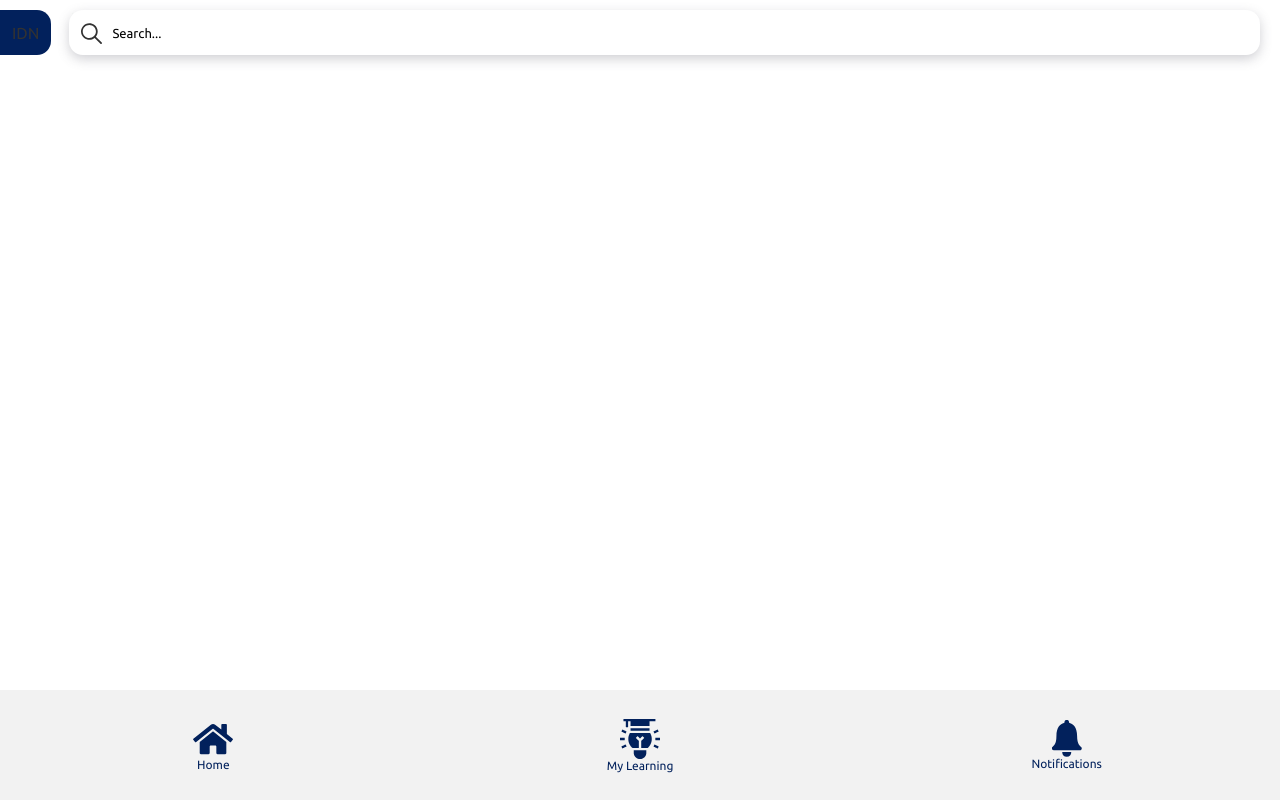
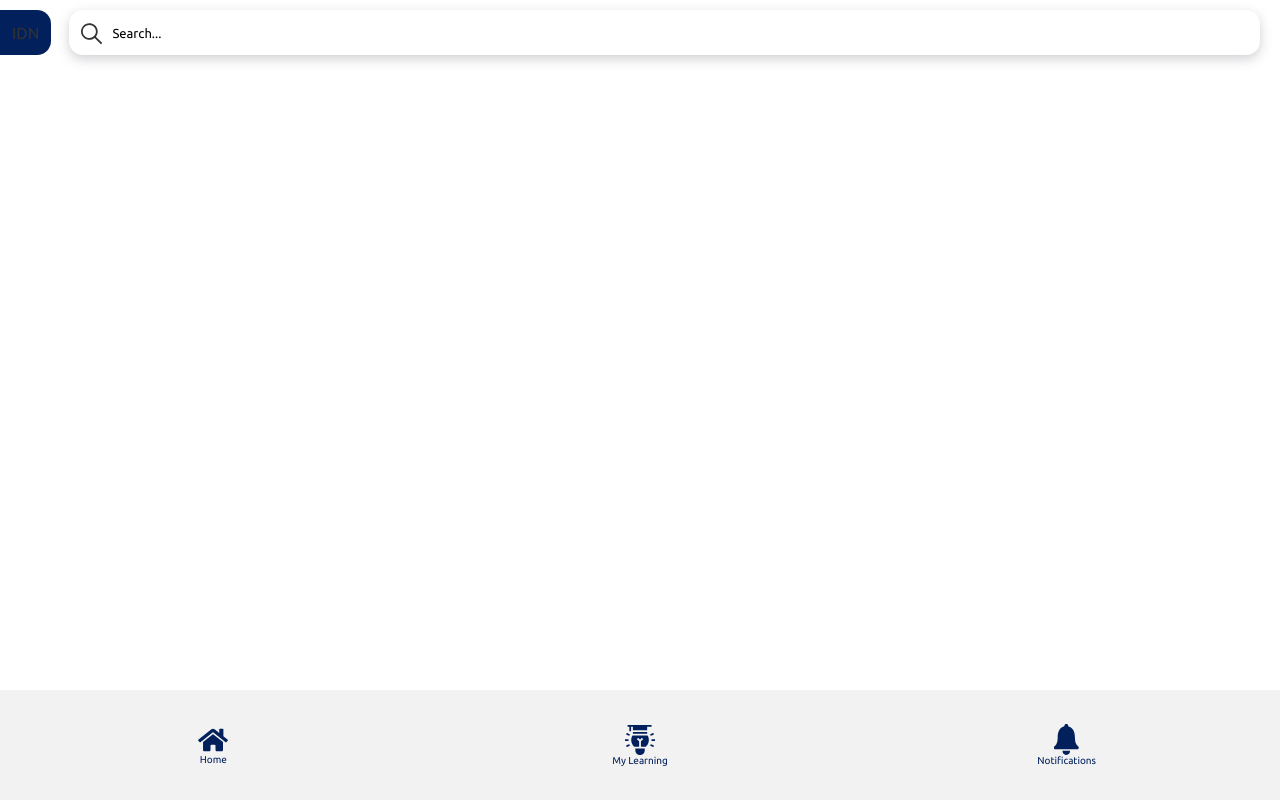
Before and after one commit to FrederikLandtved/Nordbo-Robotics, a Vue app: page / in a window 1280 px wide. Built offline with nearby package versions, Linux system fonts and the light colour scheme.

Commit message:
menu changes

```diff
--- a/src/assets/main.scss
+++ b/src/assets/main.scss
@@ -48,12 +48,12 @@ footer {
     background-color:#f2f2f2;
 
     p{
-      font-size: 12px;
+      font-size: 10px;
       color: $iconColor;
     }
 
     img{
-    width: 40px;
+    width: 30px;
     }
     div {
       width: fit-content;
--- a/src/components/NavigationBar.vue
+++ b/src/components/NavigationBar.vue
@@ -15,7 +15,7 @@
      <img src="../assets/img/icons/Ide.svg" alt="learning"> <p>My Learning</p>
     </div>
     <div class="navigation--bar__item" @click="goToRoute('/notifications')">
-     <img src="../assets/img/icons/Clock.svg" alt="notifications" style="width: 30px;"> <p>Notifications</p>
+     <img src="../assets/img/icons/Clock.svg" alt="notifications" style="width: 25px;"> <p>Notifications</p>
     </div>
   </nav>
 </template>
```
